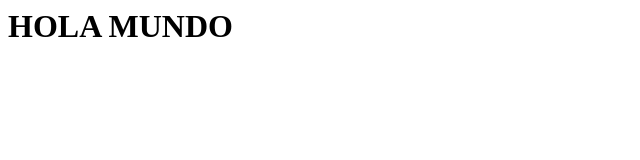
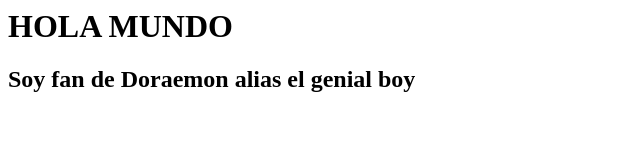
Before and after one commit to 2GenialBoy0/2GenialBoy0.github.io, a plain HTML site: page index.html in a window 1280 px wide. Shown: the whole page, without its empty margins (0-640 px from the left). Drawn offline with Linux system fonts and the light colour scheme.

Commit message:
Agregar linea

```diff
--- a/index.html
+++ b/index.html
@@ -2,5 +2,6 @@
     <head></head>
     <body>
         <h1> HOLA MUNDO</h1>
+        <h2> Soy fan de Doraemon alias el genial boy</h2>
     </body>
 </html>
```
